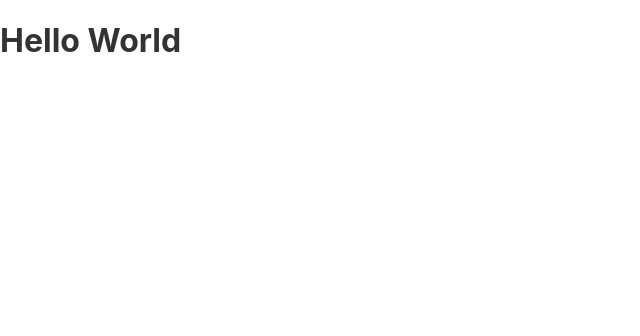
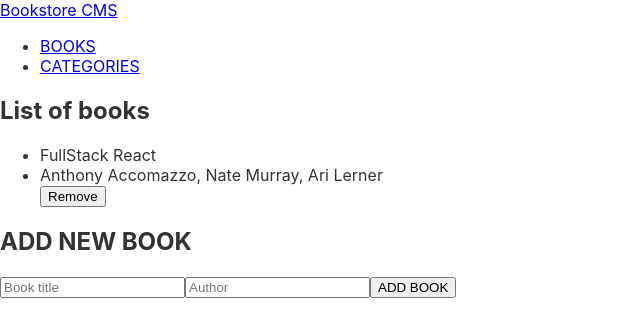
Before and after one commit to jugosack/bookstore, a React (Create React App) app: page / in a window 1280 px wide. Shown: the top 336 px of the page, without its empty margins (0-640 px from the left). Built offline with nearby package versions, Linux system fonts and the light colour scheme.

Commit message:
Add component and pages

```diff
--- a/src/App.css
+++ b/src/App.css
@@ -1,3 +1,3 @@
-body{
+body {
   color: #333;
 }
--- a/src/App.js
+++ b/src/App.js
@@ -1,8 +1,24 @@
+/* eslint-disable no-unused-vars */
+/* eslint-disable import/no-extraneous-dependencies */
 import './App.css';
+import { Route, Routes } from 'react-router-dom';
+import Navbar from './components/Navbar';
+import Books from './pages/Books';
+import Categories from './pages/Categories';
+import NotFound from './pages/NotFound';
 
 function App() {
   return (
-    <h1>Hello World</h1>
+    <>
+      <Navbar />
+      <div className="container_1">
+        <Routes>
+          <Route path="/" element={<Books />} />
+          <Route path="/categories" element={<Categories />} />
+          <Route path="*" element={<NotFound />} />
+        </Routes>
+      </div>
+    </>
   );
 }
 
--- /dev/null
+++ b/src/components/Book.jsx
@@ -0,0 +1,30 @@
+/* eslint-disable import/no-extraneous-dependencies */
+import PropTypes from 'prop-types';
+
+function Book(props) {
+  Book.defaultProps = {
+    title: '',
+    author: '',
+  };
+  Book.propTypes = {
+    title: PropTypes.string,
+    author: PropTypes.string,
+  };
+  const { title, author } = props;
+
+  return (
+    <div>
+      <ul>
+        <li>
+          {title}
+        </li>
+        <li>
+          {author}
+        </li>
+        <button type="submit">Remove</button>
+      </ul>
+    </div>
+  );
+}
+
+export default Book;
--- /dev/null
+++ b/src/components/Form.jsx
@@ -0,0 +1,20 @@
+import React from 'react';
+
+const Form = () => (
+
+  <>
+    <section>
+      <h2 className="form-title">ADD NEW BOOK</h2>
+      <form className="add-form">
+        <input className="input title-input" placeholder="Book title" required="" value="" />
+        <input className="input author-input" placeholder="Author" required="" value="" />
+        <button className="primary-button-big" type="submit">ADD BOOK</button>
+      </form>
+
+    </section>
+
+  </>
+
+);
+
+export default Form;
--- /dev/null
+++ b/src/components/Navbar.jsx
@@ -0,0 +1,31 @@
+/* eslint-disable react/jsx-props-no-spreading */
+/* eslint-disable react/prop-types */
+/* eslint-disable import/no-extraneous-dependencies */
+import { Link, useMatch, useResolvedPath } from 'react-router-dom';
+
+export default function Navbar() {
+  return (
+    <nav className="nav">
+      <Link to="/" className="site-title">
+        Bookstore CMS
+      </Link>
+      <ul>
+        <CustomLink to="/">BOOKS</CustomLink>
+        <CustomLink to="/categories">CATEGORIES</CustomLink>
+      </ul>
+    </nav>
+  );
+}
+
+function CustomLink({ to, children, ...props }) {
+  const resolvedPath = useResolvedPath(to);
+  const isActive = useMatch({ path: resolvedPath.pathname, end: true });
+
+  return (
+    <li className={isActive ? 'active' : ''}>
+      <Link to={to} {...props}>
+        {children}
+      </Link>
+    </li>
+  );
+}
--- a/src/index.js
+++ b/src/index.js
@@ -1,5 +1,7 @@
+/* eslint-disable import/no-extraneous-dependencies */
 import React from 'react';
 import ReactDOM from 'react-dom/client';
+import { BrowserRouter } from 'react-router-dom';
 import './index.css';
 import App from './App';
 import reportWebVitals from './reportWebVitals';
@@ -7,7 +9,9 @@ import reportWebVitals from './reportWebVitals';
 const root = ReactDOM.createRoot(document.getElementById('root'));
 root.render(
   <React.StrictMode>
-    <App />
+    <BrowserRouter>
+      <App />
+    </BrowserRouter>
   </React.StrictMode>,
 );
 
--- /dev/null
+++ b/src/pages/Books.jsx
@@ -0,0 +1,17 @@
+import React from 'react';
+
+import Book from '../components/Book';
+
+import Form from '../components/Form';
+
+const Books = () => (
+
+  <section>
+    <h1>List of books</h1>
+    <Book title="FullStack React" author=" Anthony Accomazzo, Nate Murray, Ari Lerner" />
+    <Form />
+  </section>
+
+);
+
+export default Books;
--- /dev/null
+++ b/src/pages/Categories.jsx
@@ -0,0 +1,7 @@
+const Categories = () => (
+  <section>
+    <button type="button">Check status</button>
+  </section>
+);
+
+export default Categories;
--- /dev/null
+++ b/src/pages/NotFound.jsx
@@ -0,0 +1,7 @@
+const NotFound = () => (
+  <div>
+    <p>Not found!</p>
+  </div>
+);
+
+export default NotFound;
```
